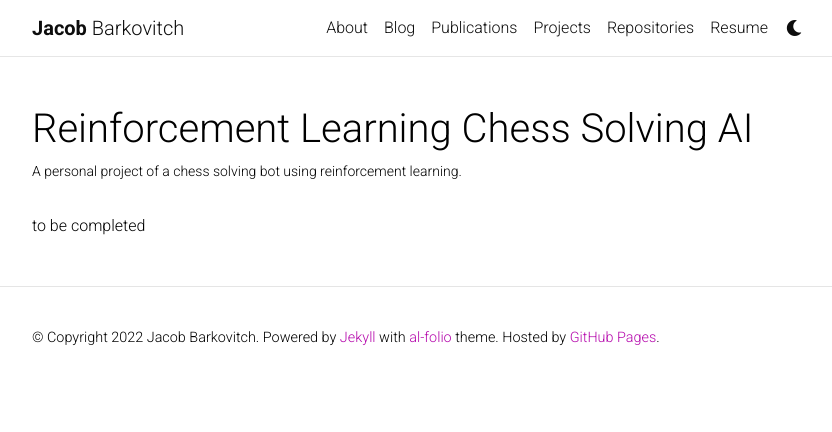
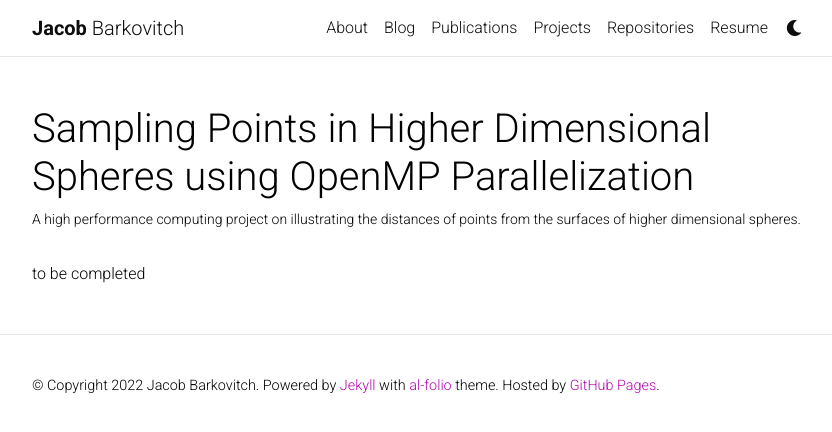
Before and after one commit to jakebarkovitch/jakebarkovitch.github.io, a Jekyll site: the page built from _projects/10_project.md, in a window 1280 px wide. Shown: the top 432 px of the page, without its empty margins (223-1055 px from the left). Built offline with Jekyll 4.4.1, drawn with Linux system fonts in a browser that asks for light colours; comment, search, counter and statistics services are not loaded; a style sheet for code colours, icons or effects is not loaded.

Commit message:
Update 10_project.md

```diff
--- a/_projects/10_project.md
+++ b/_projects/10_project.md
@@ -1,9 +1,9 @@
 ---
 layout: page
-title: Reinforcement Learning Chess Solving AI
-description: A personal project of a chess solving bot using reinforcement learning.
-img: assets/img/chess.png
-importance: 4
+title: Sampling Points in Higher Dimensional Spheres using OpenMP Parallelization
+description: A high performance computing project on illustrating the distances of points from the surfaces of higher dimensional spheres.
+img: assets/img/ss_plot.png
+importance: 2
 category: personal
 ---
 
```
